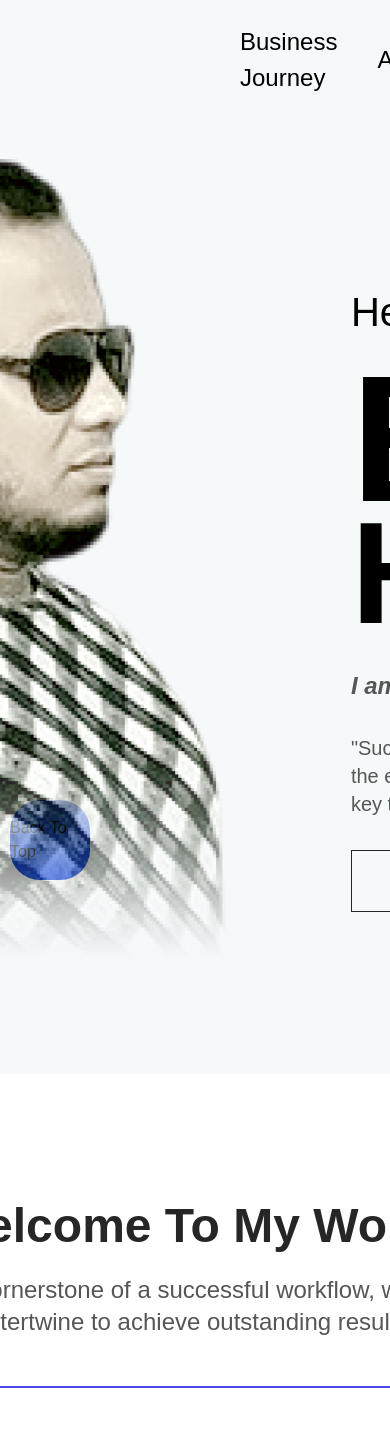
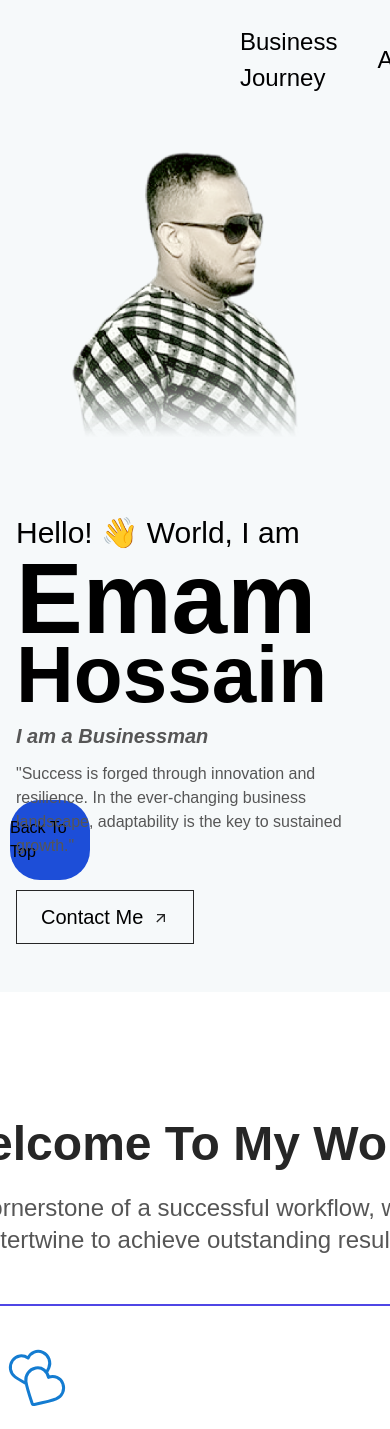
Before and after one commit to joypal23jkp/TechFolio, a Nuxt app: page / in a window 390 px wide. Shown: the top 1429 px of the page. Built offline with nearby package versions, Linux system fonts and the light colour scheme; a web font is replaced by a local one.

Commit message:
feat: set up tailwind config for responsive break points and implement into hero page

```diff
--- a/app/components/Homepage.vue
+++ b/app/components/Homepage.vue
@@ -2,8 +2,8 @@
 </script>
 
 <template>
-  <div class="flex relative gap-[100px] homepage-body-container px-[240px] py-[32px]">
-    <div class="icon-container absolute left-[7.5rem] top-[330px]">
+  <div class="flex relative gap-[100px] homepage-body-container px-[240px] py-[32px] desk1:px-[140px] mob:px-[16px] mob:flex-col mob:gap-[32px]">
+    <div class="mob:hidden tab:hidden desk3:hidden desk2:hidden icon-container absolute left-[7.5rem] top-[330px]">
       <ul class="flex gap-[24px] flex-col items-center">
         <li>
           <svg
@@ -110,32 +110,35 @@
         </li>
       </ul>
     </div>
-    <div class="w-[818.5px] h-[889.5px] flex">
+    <div class="w-[818.5px] h-[889.5px] flex desk1:h-[800px] desk1:w-[736px] desk2:h-[711px] desk2:w-[654px] desk3:h-[622px] desk3:w-[572px] tab:w-[491px] tab:h-[533px] mob:w-[291px] mob:h-[315px]">
       <img
         src="../assets/images/img.png"
         alt="Loading..."
         class="w-[100%] h-[100%]"
       >
     </div>
-    <div class="flex justify-center flex-col items-start gap-[32px]">
-      <div class="font-normal text-[40px] not-italic">
+    <div class="flex justify-center flex-col items-start gap-[32px] mob:gap-[12px] py-[16px]">
+      <div class="font-normal text-[40px] mob:text-[30px] mob:leading-[36px]">
         Hello! 👋  World,  I am
         <!--      Hello! <img src="../assets/images/waving-hand-sign_1f44b.png" alt="loading..." class="w-[60px] h-[50px] px-1 inline-block"/> world, I am -->
       </div>
       <div>
-        <span class="text-[180px] leading-[130px] not-italic font-bold">Emam</span><br><span class="text-[145px] leading-[130px] not-italic font-bold name">Hossain</span>
+        <span class="title-name text-[180px] leading-[130px] mob:text-[100px] mob:leading-[70px] font-bold">Emam</span><br><span class="title-surname text-[145px] mob:text-[80px] mob:leading-[70px] leading-[130px] font-bold">Hossain</span>
       </div>
-      <div class="font-bold text-[24px] italic leading-[32px] text-[#565656]">
+      <div class="font-bold text-[24px] mob:text-[20px] mob:leading-[28px] italic leading-[32px] text-[#565656]">
         I am a Businessman
       </div>
       <div class="flex flex-col gap-[32px]">
-        <div class="text-[#565656] w-[514px] text-[20px] font-normal not-italic leading-[28px]">
+        <div class="text-[#565656] max-w-[514px] text-[20px] mob:text-[16px] mob:leading-[24px] font-normal not-italic leading-[28px]">
           "Success is forged through innovation and resilience.
           In the ever-changing business landscape, adaptability is the key to sustained growth."
         </div>
         <div>
-          <button class="border-solid border-[1px] border-[#262626] font-normal text-[20px] leading-[28px] px-[40px] p-[16px]">
-            Contact Me
+          <button class="flex mob:px-[24px] mob:py-[12px] gap-[10px] items-center border-solid border-[1px] border-[#262626] font-normal text-[20px] leading-[28px] px-[40px] py-[16px]">
+            <span class="text-[20px] leading-[28px]">Contact Me</span>
+            <svg class="hidden mob:block" xmlns="http://www.w3.org/2000/svg" width="16" height="17" viewBox="0 0 16 17" fill="none">
+              <path d="M4.00016 4.875V6.20833H9.72683L3.3335 12.6017L4.2735 13.5417L10.6668 7.14833V12.875H12.0002V4.875H4.00016Z" fill="#262626"/>
+            </svg>
           </button>
         </div>
       </div>
@@ -143,6 +146,38 @@
   </div>
 </template>
 
-<style>
-
+<style scoped>
+@media screen and (max-width: 1900px) and (min-width: 1701px){
+  .homepage-body-container {
+    padding: 34px 200px;
+  }
+  .title-name {
+    font-size: 140px;
+  }
+  .title-surname {
+    font-size: 110px;
+  }
+}
+@media screen and (max-width: 1700px) and (min-width: 1401px){
+  .homepage-body-container {
+    padding: 34px 160px;
+  }
+  .title-name {
+    font-size: 120px;
+  }
+  .title-surname {
+    font-size: 90px;
+  }
+}
+@media screen and (max-width: 1400px) and (min-width: 1301px){
+  .homepage-body-container {
+    padding: 34px 100px;
+  }
+  .title-name {
+    font-size: 110px;
+  }
+  .title-surname {
+    font-size: 80px;
+  }
+}
 </style>
--- a/tailwind.config.js
+++ b/tailwind.config.js
@@ -9,6 +9,17 @@ export default {
     extend: {},
     fontFamily: {
       GBP: ['Gentium Book Plus', 'serif']
+    },
+    screens: {
+      'desk1':{'min': '1600px', 'max': '1900px'},
+
+      'desk2': {'min': '1300px', 'max': '1599px'},
+
+      'desk3': {'min': '1000px', 'max': '1299px'},
+
+      'tab': {'min': '640px', 'max': '999px'},
+
+      'mob': {'max': '639px'},
     }
   },
   plugins: []
```
